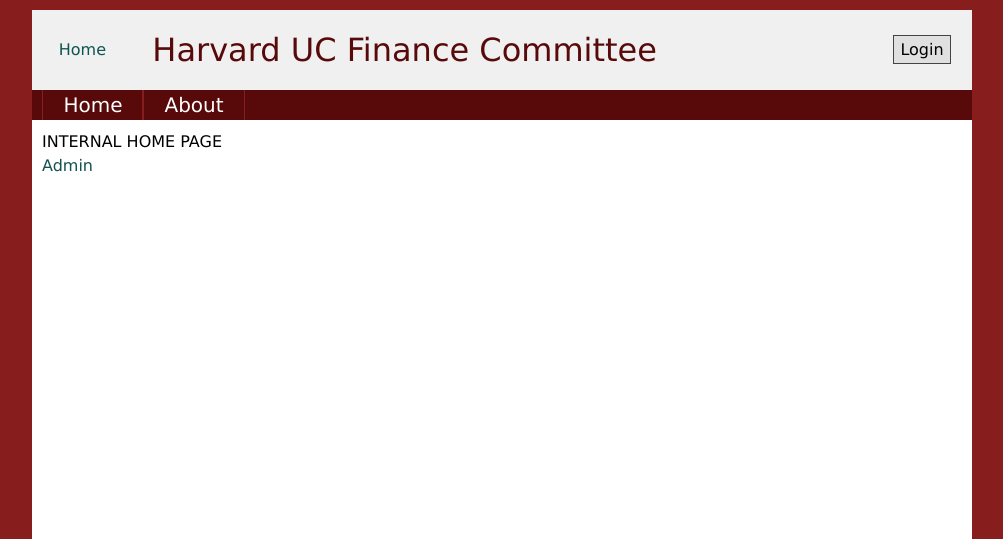
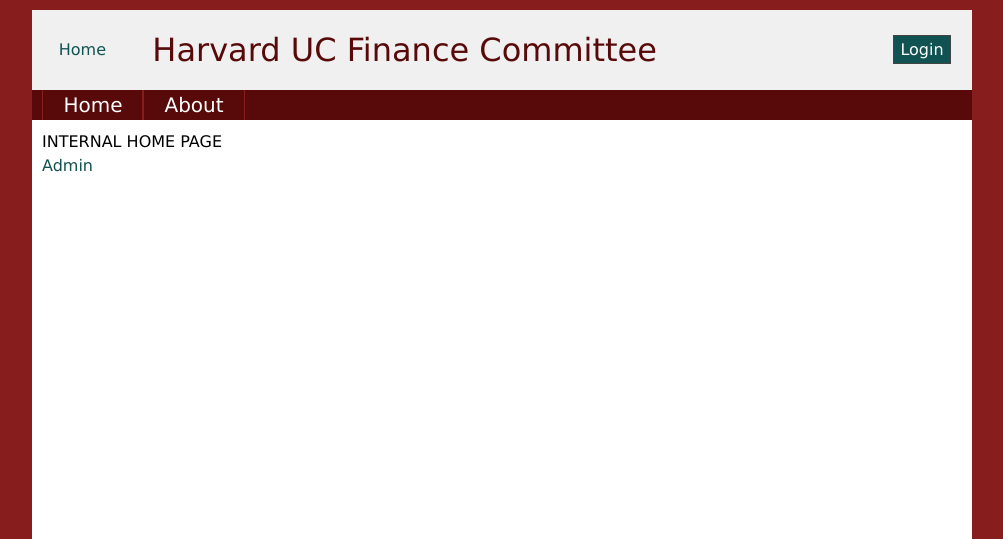
Before and after one commit to awatanabe/ucficom, a CodeIgniter app: page /index.php/main/index in a window 1280 px wide. Shown: the top 539 px of the page, without its empty margins (138-1141 px from the left). Run offline with CodeIgniter, Linux system fonts and the light colour scheme.

Commit message:
Changed normal buttons to have the same color scheme as links

```diff
--- a/css/styles.css
+++ b/css/styles.css
@@ -89,14 +89,14 @@
 }
 
 input[type=submit], a.normal_button{
-    color: #000000;
+    color: #FFFFFF;
     /* Background color */
-    background: #E0E0E0;
+    background: #115252;/*#E0E0E0; */
 }
 
 input[type=submit]:hover, a.normal_button:hover{
-    background: #F0F0F0;
-    color: #000000;
+    background: #45A8A8;/*#F0F0F0;*/
+    color: #FFFFFF;
 }
 
 input[type=submit].red_button, a.red_button{
@@ -251,7 +251,7 @@
 }
 
 div.message_success{
-    background-color: #9BE69B;
+    background-color: #5FA8A8;/*#9BE69B;*/
     color: #000000;
 
     border-color: #9BE69B;
```
